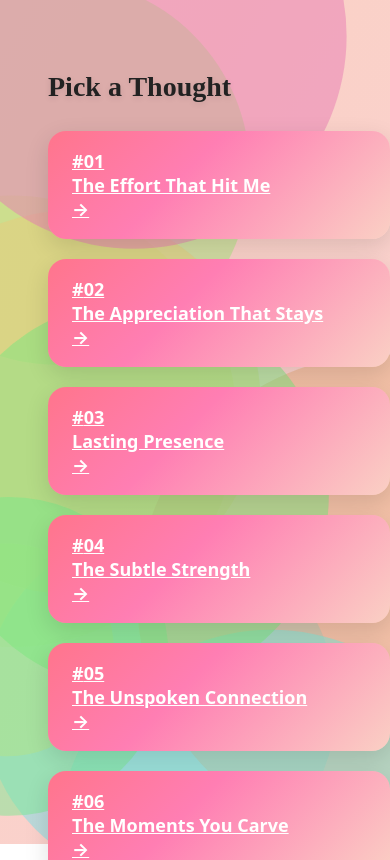
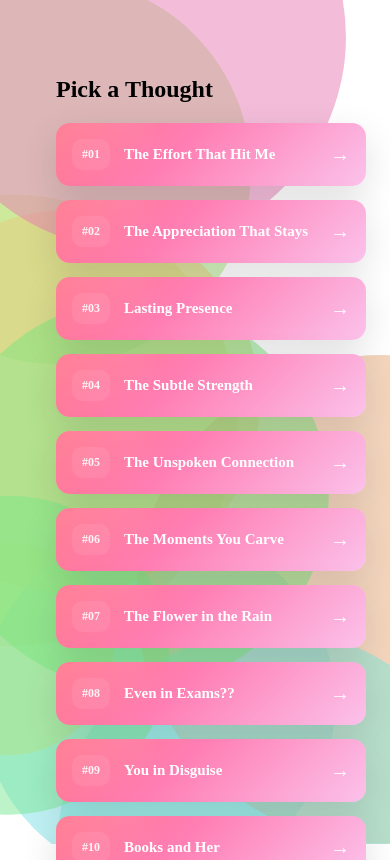
Before and after one commit to yxbudgqjdqdxq/idk, a Next.js app: page /paragraphs in a window 390 px wide. Shown: the top 860 px of the page. Built offline with nearby package versions, Linux system fonts and the light colour scheme.

Commit message:
Update globals.css

```diff
--- a/styles/globals.css
+++ b/styles/globals.css
@@ -1,153 +1,107 @@
-/* styles/globals.css - replace existing file or paste at top (remove duplicates) */
+/* -----------------------------
+   Paragraph list — glossy cards
+   ----------------------------- */
 
-/* reset + full-height */
-html, body, #__next {
-  height: 100%;
-  margin: 0;
-  padding: 0;
-  -webkit-font-smoothing: antialiased;
-  -moz-osx-font-smoothing: grayscale;
-  font-family: 'Poppins', system-ui, -apple-system, 'Segoe UI', Roboto, Arial, sans-serif;
-}
-
-/* full-viewport centered container */
-.main-container {
-  min-height: 100vh;            /* fills screen */
-  display: flex;
-  align-items: center;          /* vertical center */
-  justify-content: center;      /* horizontal center */
-  flex-direction: column;
-  gap: 28px;
-  padding: 28px;
-  text-align: center;
-  position: relative;
-  z-index: 2;
-}
-
-/* flowing gradient background (global) */
-body::before {
-  content: '';
-  position: fixed;
-  inset: 0;
-  z-index: -1;
-  background: linear-gradient(120deg, #ffdde1 0%, #fad0c4 40%, #fbd3e9 70%, #e6f0ff 100%);
-  background-size: 600% 600%;
-  animation: gradientShift 28s ease-in-out infinite;
-  opacity: 0.98;
-  pointer-events: none;
-}
-@keyframes gradientShift{
-  0%{background-position:0% 50%}
-  50%{background-position:100% 50%}
-  100%{background-position:0% 50%}
-}
-
-/* big centered landing button */
-.big-button {
-  font-size: clamp(24px, 3.6vw, 36px);
-  font-weight: 800;
-  letter-spacing: -0.02em;
-  padding: 20px 44px;
-  border-radius: 999px;
-  border: none;
-  cursor: pointer;
-  color: white;
-  background: linear-gradient(135deg, #ff758c 0%, #ff8fa3 40%, #fbc2eb 100%);
-  box-shadow: 0 18px 40px rgba(20,12,20,0.12);
-  transition: transform .28s cubic-bezier(.2,.9,.2,1), box-shadow .28s;
-}
-.big-button:hover { transform: translateY(-6px) scale(1.02); box-shadow: 0 26px 60px rgba(20,12,20,0.16); }
-
-/* container for the two choices after entering */
-.button-container {
-  display: flex;
-  flex-direction: column;
-  gap: 16px;
-  align-items: center;
-}
-
-/* sexy small buttons */
-.sexy-button {
-  min-width: 260px;
-  padding: 14px 28px;
-  font-size: 18px;
-  font-weight: 700;
-  border-radius: 14px;
-  border: none;
-  color: white;
-  cursor: pointer;
-  background: linear-gradient(135deg, #a18cd1 0%, #fbc2eb 100%);
-  box-shadow: 0 10px 30px rgba(22,12,28,0.08);
-  transition: transform .22s ease, box-shadow .22s ease;
-}
-.sexy-button:hover { transform: translateY(-4px); box-shadow: 0 16px 36px rgba(18,10,20,0.12); }
-
-/* responsive tweak */
-@media (min-width: 880px) {
-  .button-container { flex-direction: row; gap: 22px; }
-}
-
-/* ensure page content sits above animated background if present */
-.page, .center, .paragraph-card, .chat-container, .main-container {
-  position: relative;
-  z-index: 2;
-}
-/* paragraph grid */
-.page-title {
-  font-family: 'Playfair Display', serif;
-  font-size: 28px;
-  margin-bottom: 28px;
-  color: #222;
-  text-shadow: 0 2px 6px rgba(0,0,0,0.1);
-}
-
+/* grid container */
 .paragraph-grid {
   display: grid;
   grid-template-columns: repeat(auto-fit, minmax(260px, 1fr));
   gap: 20px;
   width: 100%;
   max-width: 1080px;
+  margin: 0 auto;
+  z-index: 2;
 }
 
-/* sexy paragraph buttons */
-.para-button {
+/* target anchor specifically so it overrides defaults */
+.paragraph-grid a.para-button {
+  display: flex;
+  align-items: center;
+  justify-content: space-between;
+  width: 100%;
   padding: 18px 22px;
+  border-radius: 16px;
+  text-decoration: none;
+  color: white;
+  background: linear-gradient(135deg, #ff758c 0%, #ff7eb3 40%, #fbc2eb 100%);
+  box-shadow: 0 12px 36px rgba(18, 10, 20, 0.12);
+  transition: transform 260ms cubic-bezier(.2,.9,.2,1), box-shadow 260ms ease, background 260ms ease;
+  -webkit-appearance: none;
+  appearance: none;
   border: none;
-  border-radius: 16px;
-  font-size: 18px;
-  font-weight: 600;
-  color: #fff;
-  text-align: left;
-  cursor: pointer;
-  background: linear-gradient(135deg, #ff9a9e 0%, #fad0c4 50%, #fad0c4 100%);
-  box-shadow: 0 8px 28px rgba(0,0,0,0.12);
-  transition: all 0.3s ease;
+  position: relative;
+  overflow: hidden;
 }
 
-.para-button:hover {
-  transform: translateY(-6px) scale(1.02);
-  box-shadow: 0 16px 36px rgba(0,0,0,0.18);
-  background: linear-gradient(135deg, #fbc2eb 0%, #a6c1ee 100%);
+/* little left column */
+.paragraph-grid a.para-button .para-left {
+  display: flex;
+  align-items: center;
+  gap: 14px;
 }
-/* Sexy glossy buttons for paragraph list */
-.para-button {
-  display: block;
-  width: 100%;
-  padding: 18px 24px;
-  border: none;
-  border-radius: 18px;
-  font-size: 18px;
+
+/* small numeric tag */
+.paragraph-grid a.para-button .para-tag {
+  background: rgba(255,255,255,0.08);
+  padding: 8px 10px;
+  border-radius: 10px;
   font-weight: 700;
-  color: white;
-  cursor: pointer;
-  background: linear-gradient(135deg, #ff758c 0%, #ff7eb3 40%, #fad0c4 100%);
-  box-shadow: 0 8px 24px rgba(0, 0, 0, 0.12);
-  transition: all 0.3s ease;
+  font-size: 12px;
+  color: rgba(255,255,255,0.92);
+  backdrop-filter: blur(4px);
+}
+
+/* title */
+.paragraph-grid a.para-button .para-title {
+  font-size: 16px;
+  font-weight: 700;
+  line-height: 1.15;
+  color: #fff;
   text-align: left;
 }
 
-.para-button:hover {
-  transform: translateY(-6px) scale(1.02);
-  box-shadow: 0 14px 36px rgba(0, 0, 0, 0.2);
+/* arrow */
+.paragraph-grid a.para-button .para-arrow {
+  font-size: 20px;
+  opacity: 0.98;
+  transform: translateX(0);
+  transition: transform 220ms ease;
+}
+
+/* sheen overlay to make it glossy */
+.paragraph-grid a.para-button::before{
+  content: "";
+  position: absolute;
+  left: -30%;
+  top: -40%;
+  width: 60%;
+  height: 140%;
+  background: linear-gradient(180deg, rgba(255,255,255,0.22), rgba(255,255,255,0.02));
+  transform: rotate(-18deg);
+  filter: blur(10px);
+  opacity: 0.6;
+  pointer-events: none;
+}
+
+/* hover effects */
+.paragraph-grid a.para-button:hover {
+  transform: translateY(-8px);
+  box-shadow: 0 24px 60px rgba(18, 10, 20, 0.18);
   background: linear-gradient(135deg, #fbc2eb 0%, #a6c1ee 100%);
 }
+.paragraph-grid a.para-button:hover .para-arrow {
+  transform: translateX(6px);
+}
+
+/* focus accessibility */
+.paragraph-grid a.para-button:focus {
+  outline: 3px solid rgba(255,255,255,0.12);
+  outline-offset: 4px;
+}
+
+/* ensure full-width on small devices */
+@media (max-width: 640px) {
+  .paragraph-grid { gap: 14px; }
+  .paragraph-grid a.para-button { padding: 16px 16px; border-radius: 14px; }
+  .paragraph-grid a.para-button .para-title { font-size: 15px; }
+}
```
